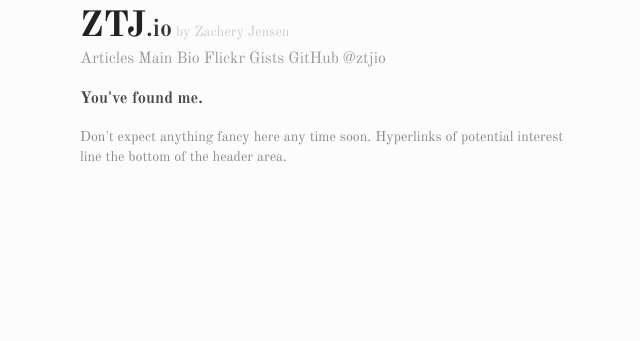
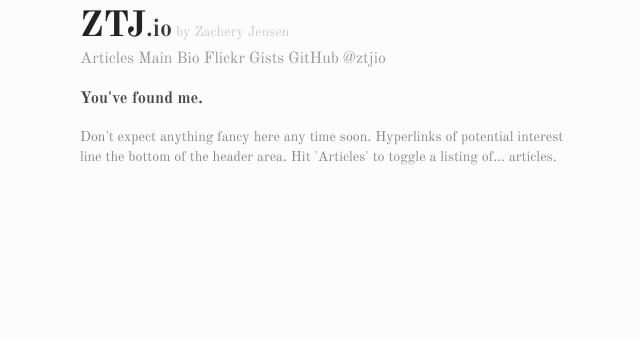
Before and after one commit to ztj/ztj.github.io, a Jekyll site: the page built from index.html, in a window 1280 px wide. Shown: the top 341 px of the page, without its empty margins (310-950 px from the left). Built offline with Jekyll 4.4.1, drawn with Linux system fonts in a browser that asks for light colours.

```diff
--- a/index.html
+++ b/index.html
@@ -4,4 +4,5 @@ navigation: 10
 layout: default
 ---
 <h3>You've found me.</h2>
-<p>Don't expect anything fancy here any time soon. Hyperlinks of potential interest line the bottom of the header area.</p>
+<p>Don't expect anything fancy here any time soon. Hyperlinks of potential interest line
+the bottom of the header area. Hit 'Articles' to toggle a listing of... articles.</p>
```
